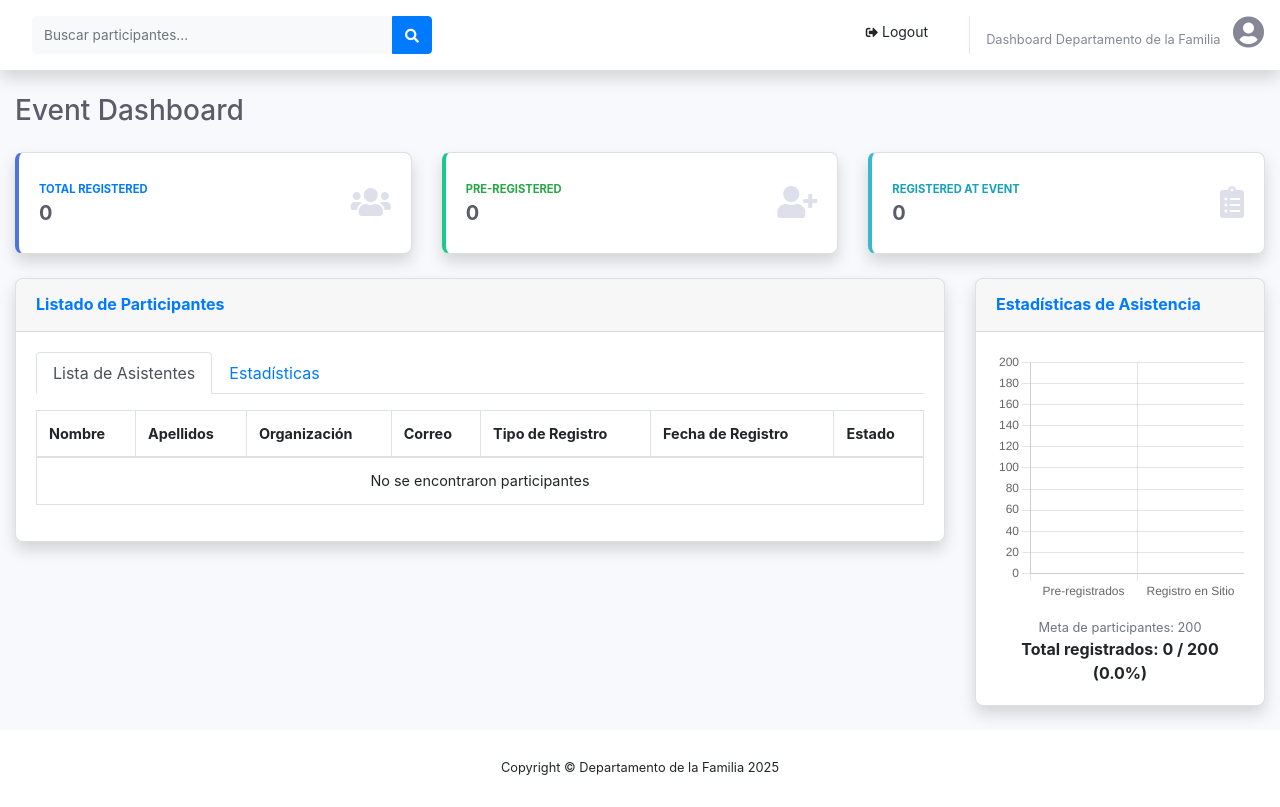
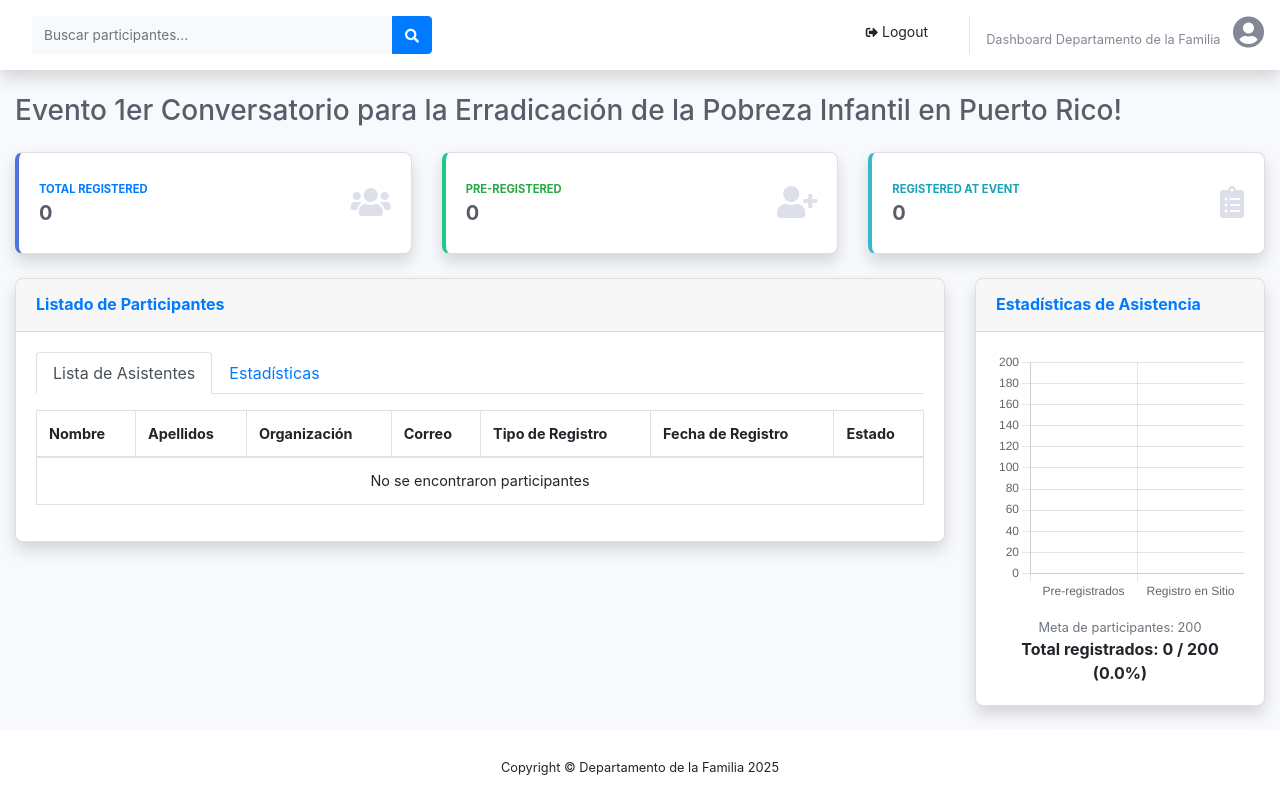
Before and after one commit to leomarrg/ponchapr, a Django app: page /dashboard/ in a window 1280 px wide. Run offline with Django 4.2, Linux system fonts and the light colour scheme; a user stored in the database is signed in; data comes from the database, SQL or seed files in the repository; some libraries are stand-ins or nearby versions.

Commit message:
added name event

```diff
--- a/ponchapr_app/templates/ponchapr_app/index.html
+++ b/ponchapr_app/templates/ponchapr_app/index.html
@@ -212,7 +212,7 @@
 
                     <!-- Page Heading and Cards -->
                     <div class="d-sm-flex align-items-center justify-content-between mb-4">
-                        <h1 class="h3 mb-0 text-gray-800">Event Dashboard</h1>
+                        <h1 class="h3 mb-0 text-gray-800">Evento 1er Conversatorio para la Erradicación de la Pobreza Infantil en Puerto Rico!</h1>
                         <!--<a href="{% url 'generate_report' %}" class="d-none d-sm-inline-block btn btn-sm btn-primary shadow-sm">
                             <i class="fas fa-download fa-sm text-white-50"></i> Generate Report</a>-->
                     </div>
```
